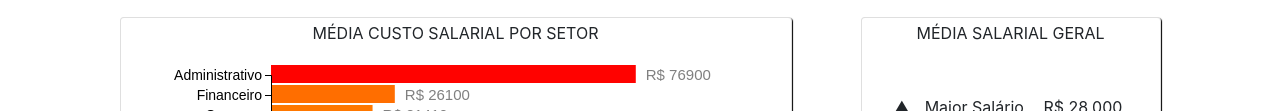
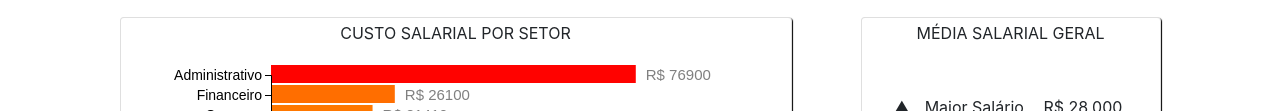
Before and after one commit to rlimax/PainelRH, a plain HTML site: page index.html in a window 1280 px wide. Shown: the part 553-664 px from the top of the page. Drawn offline with nearby package versions, Linux system fonts and the light colour scheme.

Commit message:
Atualização

```diff
--- a/index.html
+++ b/index.html
@@ -94,7 +94,7 @@
                 </table>
             </div>
             <div id="bar2" class="card bar hidden">
-                <span class="title">MÉDIA CUSTO SALARIAL POR SETOR</span>
+                <span class="title">CUSTO SALARIAL POR SETOR</span>
             </div>
             <div class="card">
                 <span class="title">MÉDIA SALARIAL GERAL</span><br>
```
